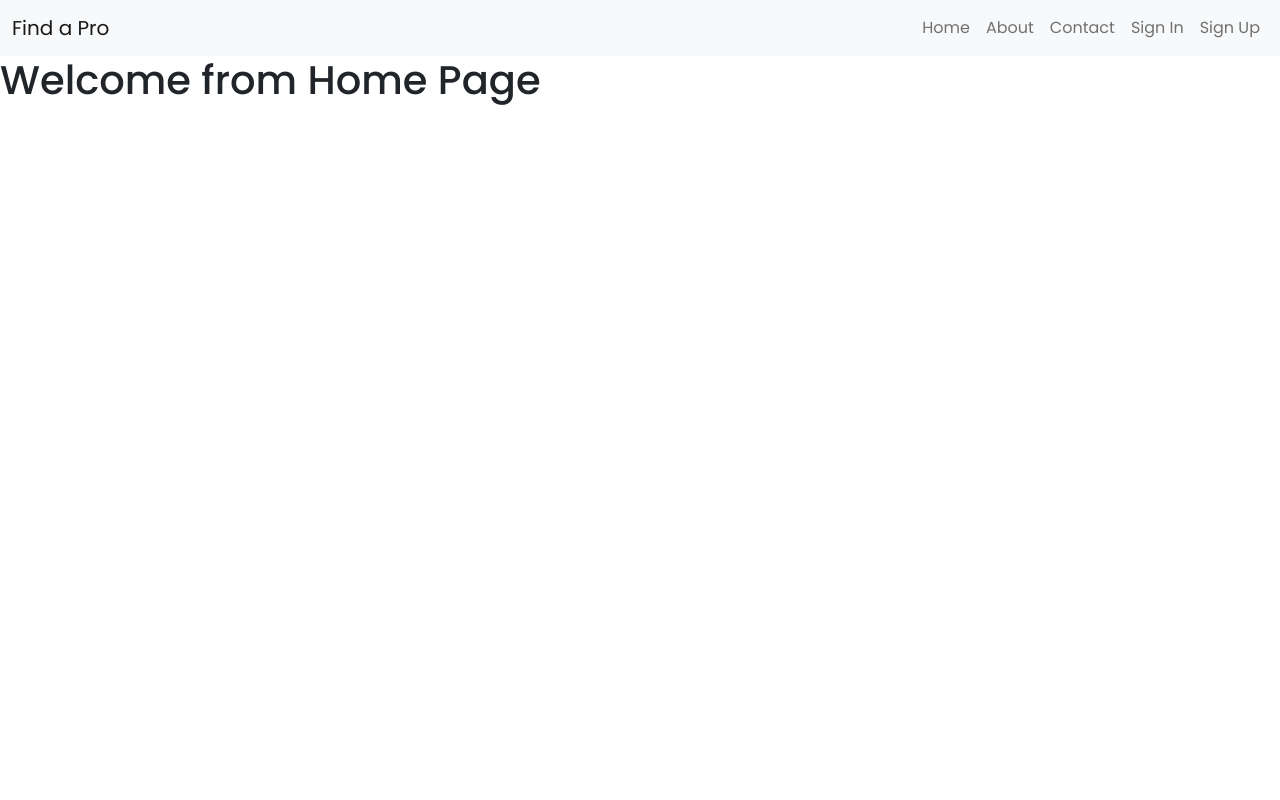
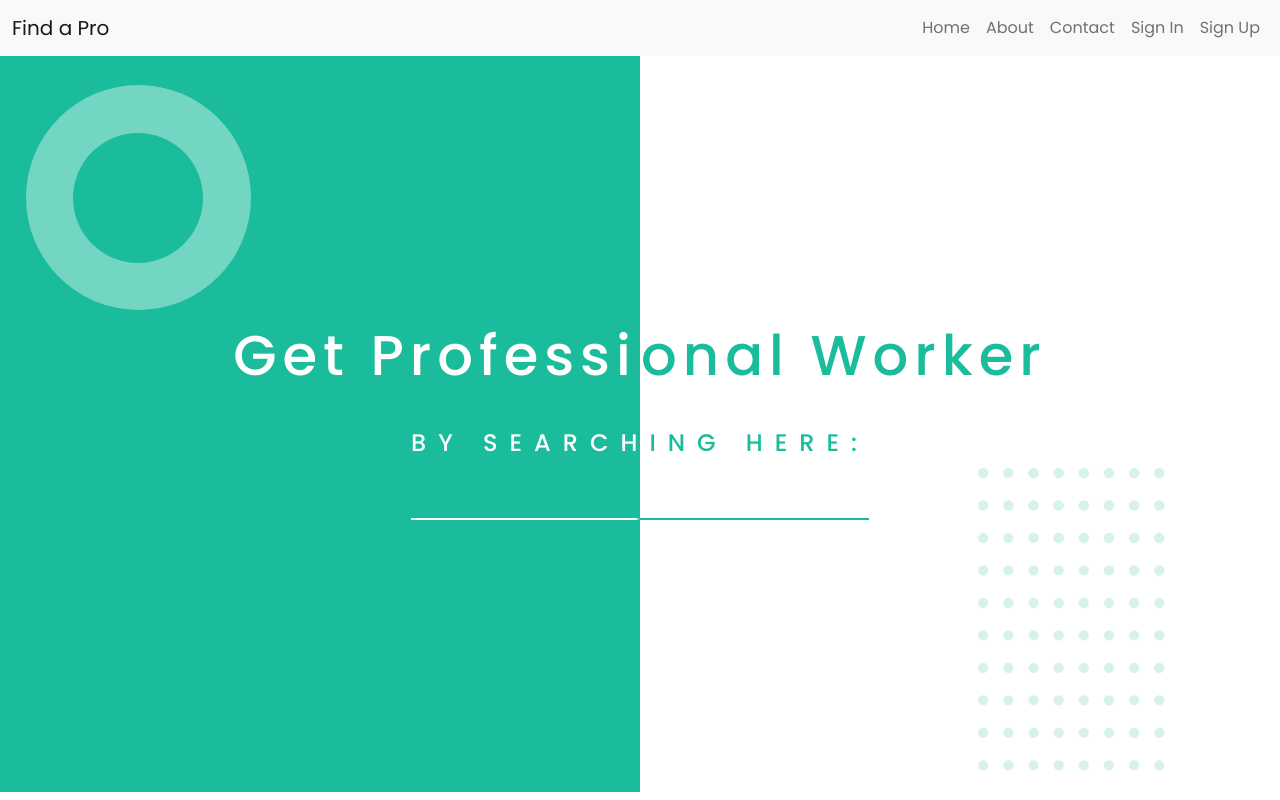
Before and after one commit to souemon16/be-a-pro, a React (Create React App) app in the folder client/: page / in a window 1280 px wide. Built offline with nearby package versions, Linux system fonts and the light colour scheme.

Commit message:
home page created with animations

```diff
--- /dev/null
+++ b/client/src/Components/About/About.css
@@ -0,0 +1,36 @@
+.about-container{
+    position: relative;
+    width: 100%;
+    min-height: 90vh;
+    padding: 2rem;
+    background-color: transparent;
+    overflow: hidden;
+    display: flex;
+    align-items: center;
+    justify-content: center;
+}
+.des p, .des h6{
+display: inline-block;
+}
+.card{
+    width: 70%;
+    background-color: #1abc9c;
+    overflow: hidden;
+}
+.card-image{
+    width: 100%;
+    height: 100%;
+}
+.circle.three {
+    width: 130px;
+    height: 130px;
+    bottom: 200px;
+    left: 440px;
+}
+
+.circle.four {
+    width: 80px;
+    height: 80px;
+    bottom: 10px;
+    left: 300px;
+}
--- a/client/src/Components/About/About.jsx
+++ b/client/src/Components/About/About.jsx
@@ -1,11 +1,52 @@
-import React from 'react'
+import React from "react";
+import "./About.css";
+import profile from '../../Resources/Images/profile.jpg';
+import shape from "../../Resources/Images/shape.png";
 
 const About = () => {
-    return (
-        <div>
-        <h1>Welcome from Home Page</h1>
+  return (
+    <React.Fragment>
+      <div className="about-container">
+      <span className="big-circle"></span>
+      <img src={shape} className="square" alt="" />
+        <div className="card mb-3">
+          <div className="row g-0">
+            <div className="col-md-4">
+              <img src={profile} className="img-fluid rounded-start card-image" alt="..." />
+            </div>
+            <div className="col-md-8">
+            <span className="circle one"></span>
+            <span className="circle two"></span>
+            <span className="circle three"></span>
+            <span className="circle four"></span>
+              <div className="card-body d-flex flex-column justify-content-center align-items-start">
+                <h5 className="card-title">Your Profile</h5>
+                <div className="des">
+                <h6>User Id:</h6> <p className="card-text"> 5566524122</p>
+                </div>
+                <div className="des">
+                <h6>Name:</h6> <p className="card-text"> Sourav Sarker Emon</p>
+                </div>
+                <div className="des">
+                <h6>Email:</h6> <p className="card-text"> souemon16@gmail.com</p>
+                </div>
+                <div className="des">
+                <h6>Phone:</h6> <p className="card-text"> 01303081801</p>
+                </div>
+                <div className="des">
+                <h6>Profession:</h6> <p className="card-text"> Full Stack Web Developer</p>
+                </div>
+                <p className="card-text">
+                  <small className="text-muted">Last updated 3 mins ago</small>
+                </p>
+                <button className="btn btn-danger">Edit Profile</button>
+              </div>
+            </div>
+          </div>
         </div>
-    )
-}
+      </div>
+    </React.Fragment>
+  );
+};
 
-export default About
+export default About;
--- a/client/src/Components/Contact/Contact.css
+++ b/client/src/Components/Contact/Contact.css
@@ -27,12 +27,20 @@
     position: relative;
   }
 
-  .circle {
+  .circle{
     border-radius: 50%;
     background: linear-gradient(135deg, transparent 20%, #149279);
     position: absolute;
+    animation-name: miniCircleMover;
+    animation-duration: 2s;
+    animation-timing-function: linear;
+    animation-iteration-count: infinite;
+    animation-direction: alternate;
   }
-
+  @keyframes miniCircleMover{
+    0%   {background: linear-gradient(135deg, transparent 20%, #149279);}
+    100% {background: linear-gradient(135deg, transparent 30%, #149279);}
+  }
   .circle.one {
     width: 130px;
     height: 130px;
@@ -156,53 +164,6 @@
     background-color: transparent;
     color: #fff;
   }
-
-  /* .input-container span {
-    position: absolute;
-    top: 0;
-    left: 25px;
-    transform: translateY(-50%);
-    font-size: 0.8rem;
-    padding: 0 0.4rem;
-    color: transparent;
-    pointer-events: none;
-    z-index: 500;
-  }
-
-  .input-container span:before,
-  .input-container span:after {
-    content: "";
-    position: absolute;
-    width: 10%;
-    opacity: 0;
-    transition: 0.3s;
-    height: 5px;
-    background-color: #1abc9c;
-    top: 50%;
-    transform: translateY(-50%);
-  }
-
-  .input-container span:before {
-    left: 50%;
-  }
-
-  .input-container span:after {
-    right: 50%;
-  }
-
-  .input-container.focus label {
-    top: 0;
-    transform: translateY(-50%);
-    left: 25px;
-    font-size: 0.8rem;
-  }
-
-  .input-container.focus span:before,
-  .input-container.focus span:after {
-    width: 50%;
-    opacity: 1;
-  }
-   */
   .contact-info {
     padding: 2.3rem 2.2rem;
     position: relative;
@@ -280,8 +241,12 @@
   bottom: 50%;
   right: 50%;
   transform: translate(-40%, 38%);
+  animation-name: circleMover;
+  animation-duration: 4s;
+  animation-timing-function: ease-in-out;
+  animation-iteration-count: infinite;
+  animation-direction: alternate;
 }
-
 .big-circle:after {
   content: "";
   position: absolute;
@@ -292,7 +257,10 @@
   top: calc(50% - 180px);
   left: calc(50% - 180px);
 }
-
+@keyframes circleMover {
+    0%   {right: 50%;}
+    100% {right: 40%;}
+}
 .square {
     position: absolute;
     height: 400px;
@@ -300,6 +268,15 @@
     left: 50%;
     transform: translate(181%, 11%);
     opacity: 0.2;
+    animation-name: shapeMover;
+    animation-duration: 3s;
+    animation-timing-function: ease-in-out;
+    animation-iteration-count: infinite;
+    animation-direction: alternate;
+  }
+  @keyframes shapeMover {
+    0%   {top: 50%;}
+    100% {top: 30%;}
   }
 .focus-input2{
     position: absolute;
--- /dev/null
+++ b/client/src/Components/Home/Home.css
@@ -0,0 +1,197 @@
+.home-container{
+    background: linear-gradient(
+        to right,
+        #1abc9c 0%,
+        #1abc9c 50%,
+        #fff 50%,
+        #fff 100%
+      );
+    position: relative;
+    width: 100%;
+    min-height: 92vh;
+    padding: 2rem;
+    overflow: hidden;
+    display: flex;
+    align-items: center;
+    justify-content: center;
+    flex-direction: column;
+}
+.search-result{
+    background-color: orange;
+    position: relative;
+    width: 100%;
+    min-height: 90vh;
+    padding: 2rem;
+    overflow: hidden;
+    display: none;
+}
+.home-heading {
+    z-index: 10;
+}
+.home-heading h1{
+    font-weight: 500;
+    font-size: 3.5rem;
+    line-height: 1;
+    margin-bottom: 0.7rem;
+    letter-spacing: 6px;
+    display: inline-block;
+}
+.searchbar{
+    position: relative;
+    margin-top: 20px;
+    z-index: 10;
+}
+.searchbar label{
+    width: 100%;
+    display: flex;
+    justify-content: center;
+    align-items: center;
+    font-weight: 500;
+    font-size: 1.5rem;
+    line-height: 1;
+    color: rgb(29, 24, 24);
+    letter-spacing: 12px;
+}
+.searchbar #search{
+    display: block;
+    width: 100%;
+    font-size: 1.5rem;
+    background: transparent;
+    border-bottom: 2px solid transparent;
+    border-image: linear-gradient(to right, #fff 49%, #1abc9c 50%);
+    border-image-slice: 1;
+    color: #000;
+}
+.focus-input-home{
+    position: absolute;
+    display: block;
+    width: 100%;
+    height: 100%;
+    top: 0;
+    left: 0;
+    pointer-events: none;
+}
+.focus-input-home::before{
+    content: "";
+    display: block;
+    position: absolute;
+    bottom: 0px;
+    left: 0;
+    width: 0;
+    height: 2px;
+    transition: all 0.6s;
+    background: #05386B;
+    background: linear-gradient(
+        to right,
+        #05386B 0%,
+        #05386B 49%,
+        #000 50%,
+        #000 100%
+      );
+}
+input:focus + .focus-input-home::before{
+    width: 100%;
+}
+.has-val.input + .focus-input-home::before{
+    width: 100%;
+}
+.home-left{
+    color: #fff;
+}
+.home-right{
+    color: #1abc9c;
+}
+/* Home Shapes */
+.big-circle-home {
+    position: absolute;
+    width: 225px;
+    height: 225px;
+    border-radius: 50%;
+    background: rgba(255, 255, 255, 0.39);
+    top: 4%;
+    left: 2%;
+    animation-name: circleMover;
+    animation-duration: 4s;
+    animation-timing-function: ease-in-out;
+    animation-iteration-count: infinite;
+    animation-direction: alternate;
+    animation-delay: 5s;
+  }
+  .big-circle-home:after {
+    content: "";
+    position: absolute;
+    width: 130px;
+    height: 130px;
+    background-color: #1abc9c;
+    border-radius: 50%;
+    top: calc(50% - 65px);
+    left: calc(50% - 65px);
+  }
+  @keyframes circleMover {
+      0%   {top: 4%;}
+      100% {top: 20%;}
+  }
+
+
+/*------------ Responsiveness --------------- */
+@media (max-width: 878px) {
+    .home-heading h1{
+        font-size: 3rem;
+    }
+    .searchbar label{
+        font-size: 1.3rem;
+    }
+}
+@media (max-width: 878px) {
+    .home-heading h1{
+        font-size: 2.5rem;
+        line-height: 1;
+        margin-bottom: 0.7rem;
+        letter-spacing: 6px;
+    }
+    .searchbar label{
+        font-weight: 500;
+        font-size: 1rem;
+        line-height: 1;
+        letter-spacing: 9px;
+    }
+}
+@media (max-width: 684px) {
+    .home-heading h1{
+        font-size: 2rem;
+        line-height: 1;
+        margin-bottom: 0.7rem;
+        letter-spacing: 6px;
+    }
+    .searchbar label{
+        font-weight: 500;
+        font-size: 1rem;
+        line-height: 1;
+        letter-spacing: 8px;
+    }
+}
+@media (max-width: 591px) {
+    .home-heading{
+        display: flex;
+        word-break: break-all;
+    }
+    .home-heading h1{
+        font-size: 2rem;
+        line-height: 1;
+        margin-bottom: 0.7rem;
+        letter-spacing: 4px;
+        width: 100%;
+    }
+    .searchbar{
+        word-break: break-all;
+    }
+    .searchbar label{
+        font-weight: 500;
+        font-size: 1rem;
+        line-height: 1;
+        letter-spacing: 8px;
+    }
+    .big-circle-home{
+        display: none;
+    }
+}
--- a/client/src/Components/Home/Home.jsx
+++ b/client/src/Components/Home/Home.jsx
@@ -1,11 +1,30 @@
-import React from 'react'
+import React from "react";
+import "./Home.css";
+import shape from "../../Resources/Images/shape.png";
 
 const Home = () => {
-    return (
-        <div>
-        <h1>Welcome from Home Page</h1>
+  return (
+    <React.Fragment>
+      <div className="home-container">
+      <span className="big-circle-home"></span>
+        <img src={shape} className="square" alt="" />
+        <div className="home-heading">
+          <h1 className="home-left">Get Professi</h1>{" "}
+          <h1 className="home-right"> onal Worker</h1>
         </div>
-    )
-}
+        <div className="searchbar">
+          <label htmlFor="search">
+            <span className="home-left">By search </span>{" "}
+            <span className="home-right">ing here:</span>
+          </label>
+          <input type="search" name="search" id="search" />
+          <span className="focus-input-home"></span>
+        </div>
+      </div>
 
-export default Home
+      <div className="search-result"></div>
+    </React.Fragment>
+  );
+};
+
+export default Home;
--- a/client/src/Components/SignIn/SignIn.css
+++ b/client/src/Components/SignIn/SignIn.css
@@ -8,22 +8,23 @@
     display: flex;
     flex-direction: row-reverse;
     box-shadow: 5px 10px 38px rgba(0,0,0,0.2);
-    z-index: -10000000000;
+    z-index: -100;
     margin-top: 10px;
     background-color: #1abc9c;
     border-radius: 10px;
 }
 .signin-form{
+    position: relative;
     display: flex;
     justify-content: center;
     align-items: center;
     flex-direction: column;
     width: 55%;
+    overflow: hidden;
 }
 .signup-para{
     padding-top: 40px;
 }
-
 /* Responsive  */
 @media(max-width: 768px){
     .signin-container{
--- a/client/src/Components/SignIn/SignIn.jsx
+++ b/client/src/Components/SignIn/SignIn.jsx
@@ -6,7 +6,11 @@ const SignIn = () => {
     return (
         <React.Fragment>
             <div className="signin-container">
+            <span className="big-circle"></span>
             <div className="signin-form">
+            <span className="circle two"></span>
+            <span className="circle three"></span>
+            <span className="circle four"></span>
               <div className="heading">
                 <h1>Login Form</h1>
               </div>
```
Also changed, not shown: client/src/Components/SignUp/SignUp.css (+49 -15 lines), client/src/Components/SignUp/SignUp.jsx (+7 -0 lines), client/src/Resources/Images/profile.jpg (added). Lines whose indentation alone changed are shown as unchanged.
